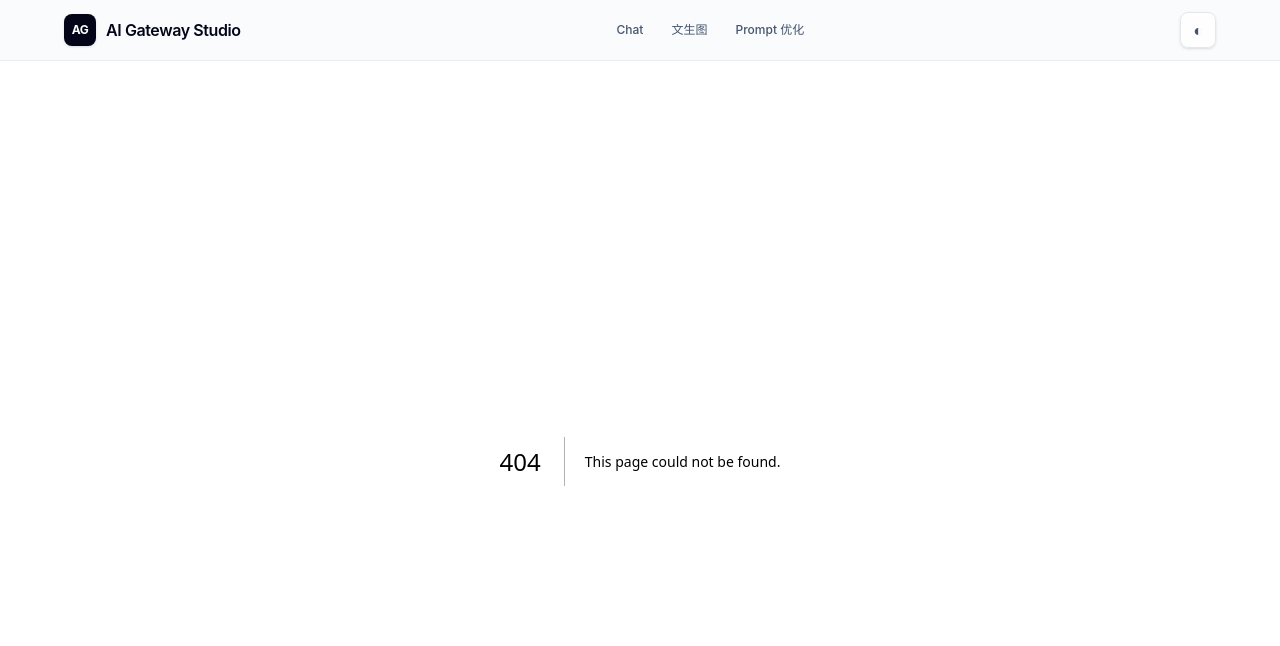
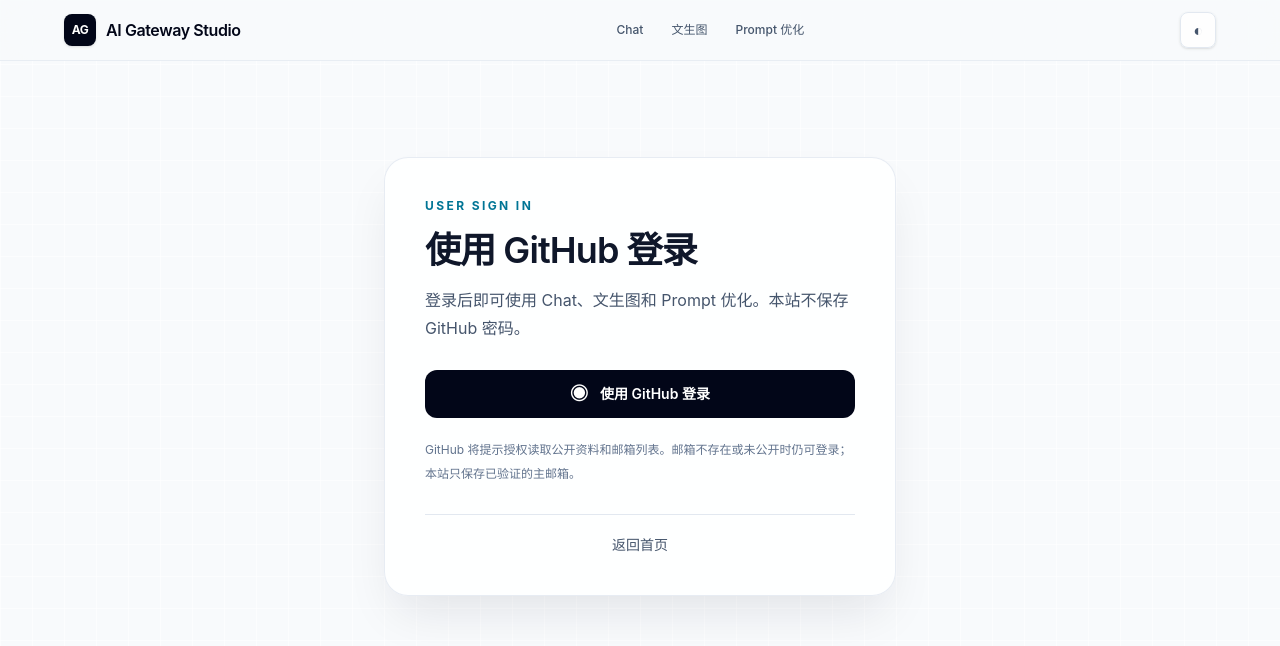
Before and after one commit to wanglsh97/ai-gateway-studio, a Next.js app in the folder apps/web/: page /login in a window 1280 px wide. Before the commit this address had no page. Shown: the top 646 px of the page. Built offline with nearby package versions, Linux system fonts and the light colour scheme.

Commit message:
feat(web): add GitHub login page

```diff
--- /dev/null
+++ b/apps/web/src/app/login/login-content.tsx
@@ -0,0 +1,62 @@
+'use client'
+
+import Link from 'next/link'
+import { useSearchParams } from 'next/navigation'
+import { useState } from 'react'
+
+import {
+  githubLoginUrl,
+  sanitizeUserReturnTo,
+  userLoginErrorMessage,
+} from '../../lib/user-auth-client'
+
+export function LoginContent() {
+  const searchParams = useSearchParams()
+  const [leaving, setLeaving] = useState(false)
+  const returnTo = sanitizeUserReturnTo(searchParams.get('returnTo'))
+  const errorMessage = userLoginErrorMessage(searchParams.get('error'))
+
+  return (
+    <main className="px-5 py-16 sm:px-8 sm:py-24 lg:px-10">
+      <section className="mx-auto max-w-lg overflow-hidden rounded-3xl border border-slate-200/80 bg-white/85 p-7 shadow-2xl shadow-slate-900/10 backdrop-blur sm:p-10 dark:border-white/10 dark:bg-slate-950/75">
+        <p className="text-xs font-bold tracking-[0.2em] text-cyan-700 dark:text-cyan-300">
+          USER SIGN IN
+        </p>
+        <h1 className="mt-4 text-4xl font-semibold tracking-tight">使用 GitHub 登录</h1>
+        <p className="mt-4 leading-7 text-slate-600 dark:text-slate-300">
+          登录后即可使用 Chat、文生图和 Prompt 优化。本站不保存 GitHub 密码。
+        </p>
+
+        {errorMessage && (
+          <div
+            role="alert"
+            className="mt-6 rounded-2xl border border-rose-200 bg-rose-50 p-4 text-sm leading-6 text-rose-700 dark:border-rose-400/20 dark:bg-rose-950/25 dark:text-rose-200"
+          >
+            {errorMessage}
+          </div>
+        )}
+
+        <a
+          href={githubLoginUrl(returnTo)}
+          aria-disabled={leaving}
+          onClick={() => setLeaving(true)}
+          className={`mt-7 flex min-h-12 w-full items-center justify-center gap-3 rounded-xl bg-slate-950 px-5 text-sm font-semibold text-white transition hover:bg-slate-800 focus-visible:outline-2 focus-visible:outline-offset-4 focus-visible:outline-cyan-500 dark:bg-white dark:text-slate-950 dark:hover:bg-slate-100 ${leaving ? 'pointer-events-none opacity-60' : ''}`}
+        >
+          <span aria-hidden="true" className="text-lg">
+            ◉
+          </span>
+          {leaving ? '正在前往 GitHub…' : errorMessage ? '重新使用 GitHub 登录' : '使用 GitHub 登录'}
+        </a>
+
+        <p className="mt-5 text-xs leading-6 text-slate-500 dark:text-slate-400">
+          GitHub 将提示授权读取公开资料和邮箱列表。邮箱不存在或未公开时仍可登录；本站只保存已验证的主邮箱。
+        </p>
+        <div className="mt-7 border-t border-slate-200 pt-5 text-center text-sm dark:border-white/10">
+          <Link className="text-slate-600 underline-offset-4 hover:underline dark:text-slate-300" href="/">
+            返回首页
+          </Link>
+        </div>
+      </section>
+    </main>
+  )
+}
--- /dev/null
+++ b/apps/web/src/app/login/page.tsx
@@ -0,0 +1,18 @@
+import type { Metadata } from 'next'
+import { Suspense } from 'react'
+
+import { LoginContent } from './login-content'
+
+export const metadata: Metadata = { title: 'GitHub 登录' }
+
+export default function LoginPage() {
+  return (
+    <Suspense
+      fallback={
+        <main className="px-5 py-24 text-center text-sm text-slate-500">正在准备登录…</main>
+      }
+    >
+      <LoginContent />
+    </Suspense>
+  )
+}
--- /dev/null
+++ b/apps/web/src/lib/user-auth-client.ts
@@ -0,0 +1,17 @@
+export const USER_RETURN_PATHS = ['/chat', '/chat/compare', '/image', '/prompt'] as const
+
+export function sanitizeUserReturnTo(value: string | null | undefined): string {
+  return value && USER_RETURN_PATHS.includes(value as (typeof USER_RETURN_PATHS)[number])
+    ? value
+    : '/chat'
+}
+
+export function githubLoginUrl(returnTo: string | null | undefined): string {
+  return `/api/v1/auth/github?returnTo=${encodeURIComponent(sanitizeUserReturnTo(returnTo))}`
+}
+
+export function userLoginErrorMessage(error: string | null): string {
+  if (error === 'authorization_rejected') return '你取消了 GitHub 授权，可以重新尝试登录。'
+  if (error === 'oauth_failed') return 'GitHub 登录未完成，请检查网络后重试。'
+  return error ? '登录请求已失效，请重新发起 GitHub 登录。' : ''
+}
```
Also changed, not shown: 2 other files (tests, documents, lock files or other folders).
